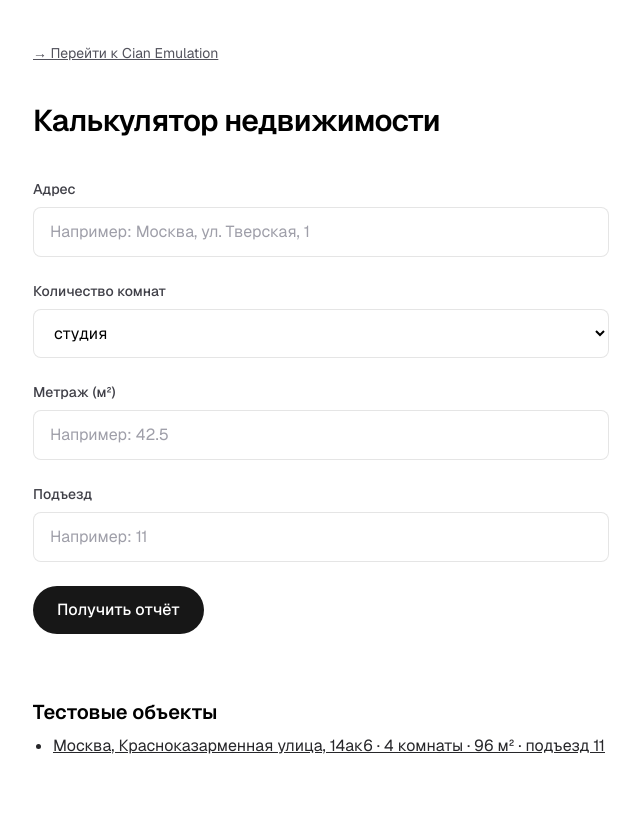
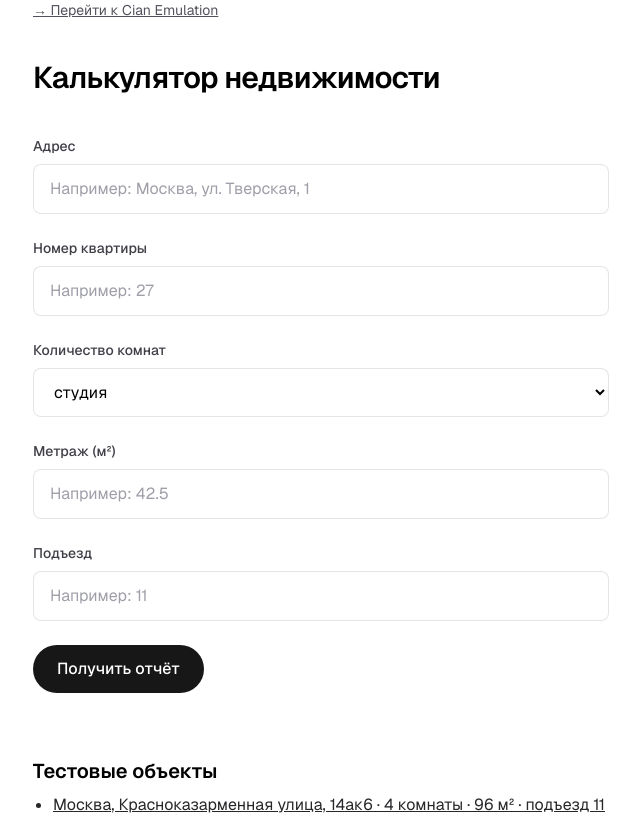
Before and after one commit to sergeychernov/realty-calculator, a Next.js app: page / in a window 1280 px wide. Shown: the whole page, without its empty margins (287-927 px from the left). Built offline with nearby package versions, Linux system fonts and the light colour scheme.

Commit message:
Add room number input to property calculator
- Introduced a new input field for the room number in the property calculator form.
- Updated the state management to handle the room number input.
- Set a default value for the room number when the address is populated.

```diff
--- a/app/page.tsx
+++ b/app/page.tsx
@@ -5,6 +5,7 @@ import { useState } from "react";
 
 export default function Home() {
   const [address, setAddress] = useState("");
+  const [roomNumber, setRoomNumber] = useState("");
   const [rooms, setRooms] = useState("студия");
   const [area, setArea] = useState("");
   const [entrance, setEntrance] = useState("");
@@ -37,6 +38,25 @@ export default function Home() {
               className="w-full rounded-lg border border-black/10 bg-white px-4 py-3 text-black placeholder:text-zinc-400 focus:outline-none focus:ring-2 focus:ring-black/20 dark:border-white/20 dark:bg-[#0a0a0a] dark:text-zinc-50 dark:placeholder:text-zinc-500 dark:focus:ring-white/20"
               value={address}
               onChange={(e) => setAddress(e.target.value)}
+            />
+          </div>
+
+          <div className="flex flex-col gap-2">
+            <label
+              htmlFor="roomNumber"
+              className="text-sm font-medium text-zinc-700 dark:text-zinc-300"
+            >
+              Номер квартиры
+            </label>
+            <input
+              id="roomNumber"
+              name="roomNumber"
+              type="text"
+              required
+              placeholder="Например: 27"
+              className="w-full rounded-lg border border-black/10 bg-white px-4 py-3 text-black placeholder:text-zinc-400 focus:outline-none focus:ring-2 focus:ring-black/20 dark:border-white/20 dark:bg-[#0a0a0a] dark:text-zinc-50 dark:placeholder:text-zinc-500 dark:focus:ring-white/20"
+              value={roomNumber}
+              onChange={(e) => setRoomNumber(e.target.value)}
             />
           </div>
 
@@ -124,6 +144,7 @@ export default function Home() {
                 className="underline"
                 onClick={() => {
                   setAddress("Москва, Красноказарменная улица, 14ак6");
+                  setRoomNumber("27");
                   setRooms("4");
                   setArea("96");
                   setEntrance("11");
```
